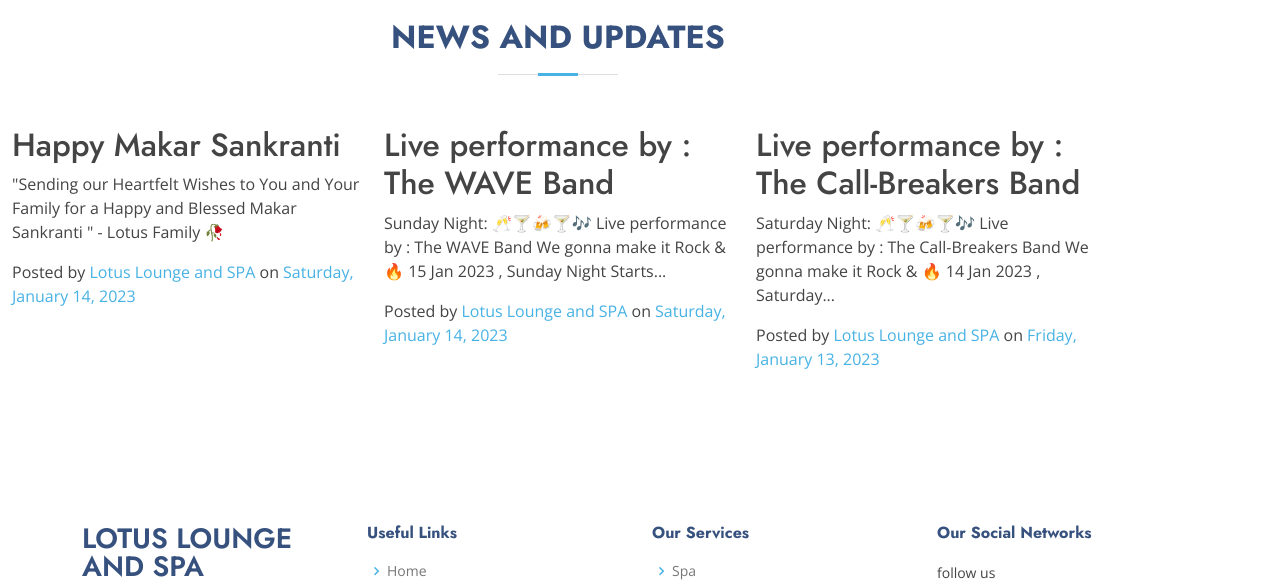
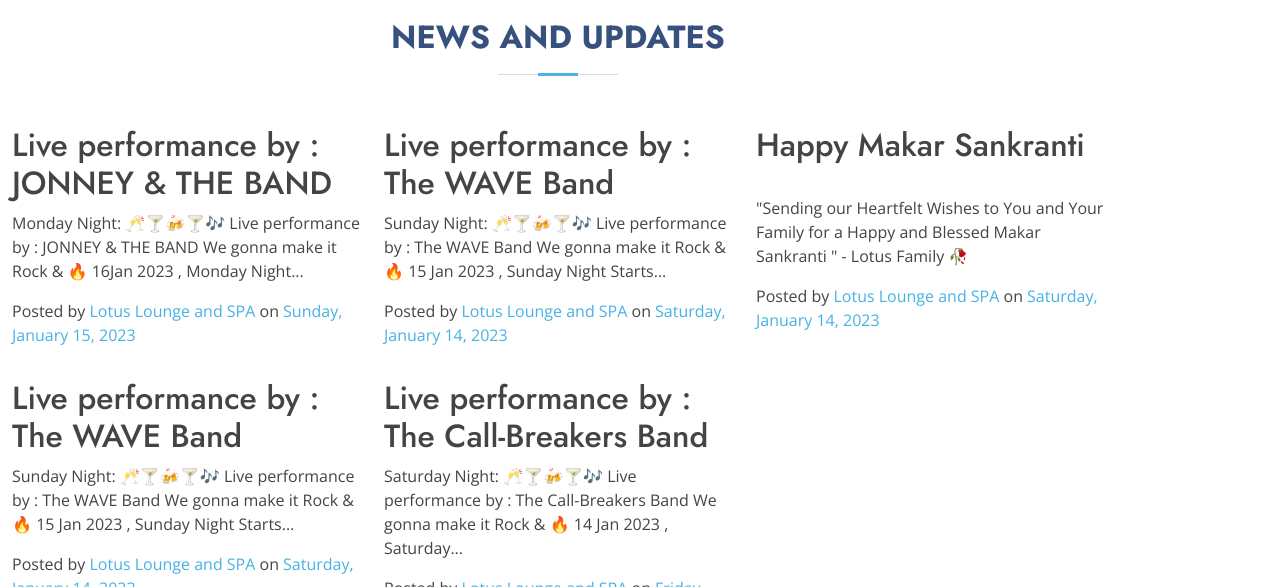
Before and after one commit to gdipesh/llnspa, a plain HTML site: page news.html in a window 1280 px wide. Shown: the part 810-1397 px from the top of the page. Drawn offline with nearby package versions, Linux system fonts and the light colour scheme.

Commit message:
post updated

```diff
--- a/news.html
+++ b/news.html
@@ -37,6 +37,36 @@
   <body>
     <div id="fb-root"></div>
     <script async defer crossorigin="anonymous" src="https://connect.facebook.net/en_US/sdk.js#xfbml=1&version=v15.0" nonce="C4cVa15T"></script>
+
+    <!-- fb chat  -->
+ <!-- Your Chat Plugin code -->
+ <div id="fb-customer-chat" class="fb-customerchat">
+</div>
+
+<script>
+  var chatbox = document.getElementById('fb-customer-chat');
+  chatbox.setAttribute("page_id", "102058408977885");
+  chatbox.setAttribute("attribution", "biz_inbox");
+</script>
+
+<!-- Your SDK code -->
+<script>
+  window.fbAsyncInit = function() {
+    FB.init({
+      xfbml            : true,
+      version          : 'v15.0'
+    });
+  };
+
+  (function(d, s, id) {
+    var js, fjs = d.getElementsByTagName(s)[0];
+    if (d.getElementById(id)) return;
+    js = d.createElement(s); js.id = id;
+    js.src = 'https://connect.facebook.net/en_US/sdk/xfbml.customerchat.js';
+    fjs.parentNode.insertBefore(js, fjs);
+  }(document, 'script', 'facebook-jssdk'));
+</script>
+<!-- fb chat end -->
     <!-- ======= Header ======= -->
     <header id="header" class="fixed-top header-inner-pages">
       <div class="container d-flex align-items-center">
@@ -162,21 +192,43 @@
             <h2>Live performance by : The WAVE Band</h2>
             paste embed code here
           </div> -->
-          <div class="col-lg-4 col-md-6 portfolio-item mb-3  ">
-            <h2>Happy Makar Sankranti</h2>
-            <div class="fb-post" data-href="https://www.facebook.com/wellotuspa/posts/pfbid0CCSuZ7QJosARoujmjnVats5jbUXWVyqx9StXUqgKqiZ3aDADJUuqGo4aUwpCdsfXl" data-width="290" data-show-text="true"><blockquote cite="https://www.facebook.com/wellotuspa/posts/204366638778712" class="fb-xfbml-parse-ignore"><p>&quot;Sending our Heartfelt Wishes to You and Your Family for a Happy and Blessed Makar Sankranti &quot;
-              - Lotus Family 🥀</p>Posted by <a href="https://www.facebook.com/wellotuspa">Lotus Lounge and SPA</a> on&nbsp;<a href="https://www.facebook.com/wellotuspa/posts/204366638778712">Saturday, January 14, 2023</a></blockquote></div>
+          <!-- 5 -->
+          <div class="col-lg-4 col-md-6 portfolio-item mb-3 ">
+            <h2>Live performance by : JONNEY &amp; THE BAND </h2>
+            <div class="fb-post" data-href="https://www.facebook.com/wellotuspa/posts/pfbid02xw4UC78qRV8FksZBHVUuohPSCeNS3wYvN42L23tveMAZWC481koRooFJ8QNa5hK1l" data-width="290" data-show-text="true" data-aos="zoom-in"><blockquote cite="https://www.facebook.com/wellotuspa/posts/204729218742454" class="fb-xfbml-parse-ignore"><p>Monday Night: 🥂🍸🍻🍸🎶
+              Live performance by : JONNEY &amp; THE BAND
+              We gonna make it Rock &amp; 🔥
+
+              16Jan  2023 , Monday Night...</p>Posted by <a href="https://www.facebook.com/wellotuspa">Lotus Lounge and SPA</a> on&nbsp;<a href="https://www.facebook.com/wellotuspa/posts/204729218742454">Sunday, January 15, 2023</a></blockquote></div>
           </div>
-<!-- end new post -->
-          <div class="col-lg-4 col-md-6 portfolio-item mb-3  " id="new">
+          <!-- 4 -->
+          <div class="col-lg-4 col-md-6 portfolio-item mb-3 ">
             <h2>Live performance by : The WAVE Band</h2>
-            <div class="fb-post" data-href="https://www.facebook.com/wellotuspa/posts/pfbid02V7v9v2fco8zQnyfMqFp7ScTXH3NiMkzaAT13wHrmaXFyn8rynK4kegjww1yyLyu8l" data-width="290" data-show-text="true"><blockquote cite="https://www.facebook.com/wellotuspa/posts/204515755430467" class="fb-xfbml-parse-ignore"><p>Sunday Night: 🥂🍸🍻🍸🎶
+            <div class="fb-post" data-href="https://www.facebook.com/wellotuspa/posts/pfbid02Uwm9ctPsyZqooQ4HmwzXxt4QQiUsHDG8dcR8ooQqZtPqAWEwcF476mX1twPSfmYvl" data-width="290" data-show-text="true" data-aos="zoom-in"><blockquote cite="https://www.facebook.com/wellotuspa/posts/204515755430467" class="fb-xfbml-parse-ignore"><p>Sunday Night: 🥂🍸🍻🍸🎶
               Live performance by : The WAVE Band
               We gonna make it Rock &amp; 🔥
 
               15 Jan  2023 , Sunday Night
               Starts...</p>Posted by <a href="https://www.facebook.com/wellotuspa">Lotus Lounge and SPA</a> on&nbsp;<a href="https://www.facebook.com/wellotuspa/posts/204515755430467">Saturday, January 14, 2023</a></blockquote></div>
           </div>
+          <!-- 3 -->
+          <div class="col-lg-4 col-md-6 portfolio-item mb-3  ">
+            <h2>Happy Makar Sankranti</h2><br>
+            <div class="fb-post" data-href="https://www.facebook.com/wellotuspa/posts/pfbid0CCSuZ7QJosARoujmjnVats5jbUXWVyqx9StXUqgKqiZ3aDADJUuqGo4aUwpCdsfXl" data-width="290" data-show-text="true" data-aos="zoom-in"><blockquote cite="https://www.facebook.com/wellotuspa/posts/204366638778712" class="fb-xfbml-parse-ignore"><p>&quot;Sending our Heartfelt Wishes to You and Your Family for a Happy and Blessed Makar Sankranti &quot;
+              - Lotus Family 🥀</p>Posted by <a href="https://www.facebook.com/wellotuspa">Lotus Lounge and SPA</a> on&nbsp;<a href="https://www.facebook.com/wellotuspa/posts/204366638778712">Saturday, January 14, 2023</a></blockquote></div>
+          </div>
+<!-- end new post -->
+<!-- 2 -->
+          <div class="col-lg-4 col-md-6 portfolio-item mb-3  " id="new">
+            <h2>Live performance by : The WAVE Band</h2>
+            <div class="fb-post" data-href="https://www.facebook.com/wellotuspa/posts/pfbid02V7v9v2fco8zQnyfMqFp7ScTXH3NiMkzaAT13wHrmaXFyn8rynK4kegjww1yyLyu8l" data-width="290" data-show-text="true" data-aos="zoom-in"><blockquote cite="https://www.facebook.com/wellotuspa/posts/204515755430467" class="fb-xfbml-parse-ignore"><p>Sunday Night: 🥂🍸🍻🍸🎶
+              Live performance by : The WAVE Band
+              We gonna make it Rock &amp; 🔥
+
+              15 Jan  2023 , Sunday Night
+              Starts...</p>Posted by <a href="https://www.facebook.com/wellotuspa">Lotus Lounge and SPA</a> on&nbsp;<a href="https://www.facebook.com/wellotuspa/posts/204515755430467">Saturday, January 14, 2023</a></blockquote></div>
+          </div>
+          <!-- 1 -->
           <div class="col-lg-4 col-md-6 portfolio-item mb-3">
             <h2>Live performance by : The Call-Breakers Band </h2>
             <div class="fb-post mb-1" data-href="https://facebook.com/wellotuspa/posts/pfbid0JFZGQDbXqYxXF6GJxNFq6D7VGqUDxBUGQvPV44Fan8Bgy7rVcwcot8NDmF5tecVgl" data-width="290" data-show-text="true" data-aos="zoom-in" ><blockquote cite="https://facebook.com/wellotuspa/posts/204132485468794" class="fb-xfbml-parse-ignore"><p>Saturday Night: 🥂🍸🍻🍸🎶
```
Also changed, not shown: index.html (+5 -4 lines).
